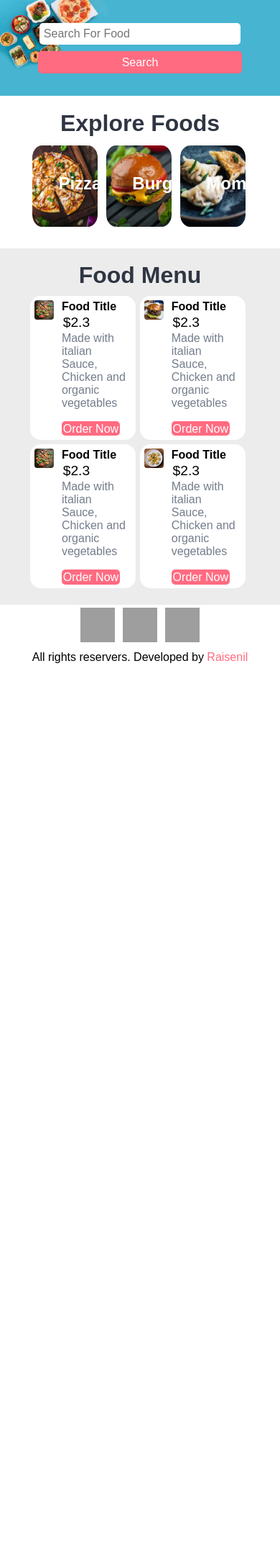
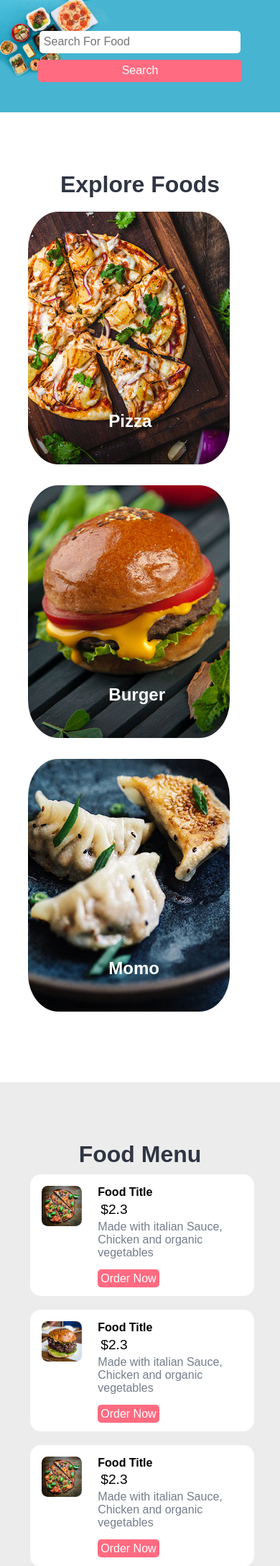
Before and after one commit to Raisenil/Food_Ordering_Website, a PHP site: page / in a window 390 px wide. Shown: the part 165-2340 px from the top of the page at 72% size. Before the commit the page ends 1086 px from the top, so only its background shows below. Run offline with PHP 8.4, Linux system fonts and the light colour scheme; grey boxes are pictures that could not be loaded.

Commit message:
Update repo

```diff
--- a/css/style.css
+++ b/css/style.css
@@ -208,4 +208,35 @@ h3{
         width: 91%;
         padding: 2%;
     }
+
+    .food-search{
+        padding: 10% 0;
+    }
+
+    .categories{
+        padding: 20% 0;
+    }
+
+    h2{
+        margin-bottom: 5% auto;
+    }
+
+    .box-3{
+        width: 90%;
+        margin: 4% auto;
+    }
+
+    .food-menu{
+        padding: 20% 0;
+    }
+
+    .food-menu-box{
+        width: 90%;
+        padding: 5%;
+        margin-bottom: 5%;
+    }
+
+    .social{
+        padding: 5% 0;
+    }
 }
```
